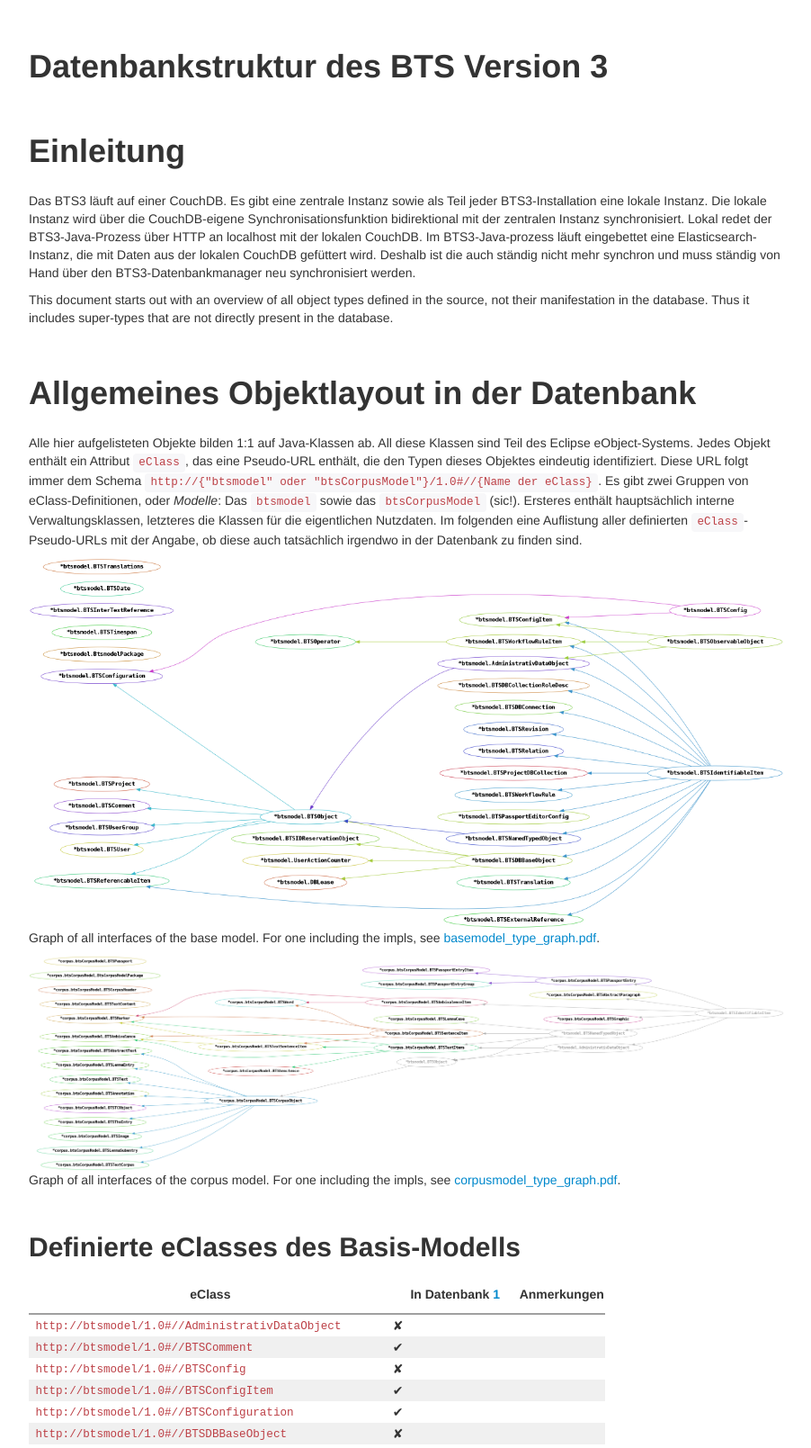
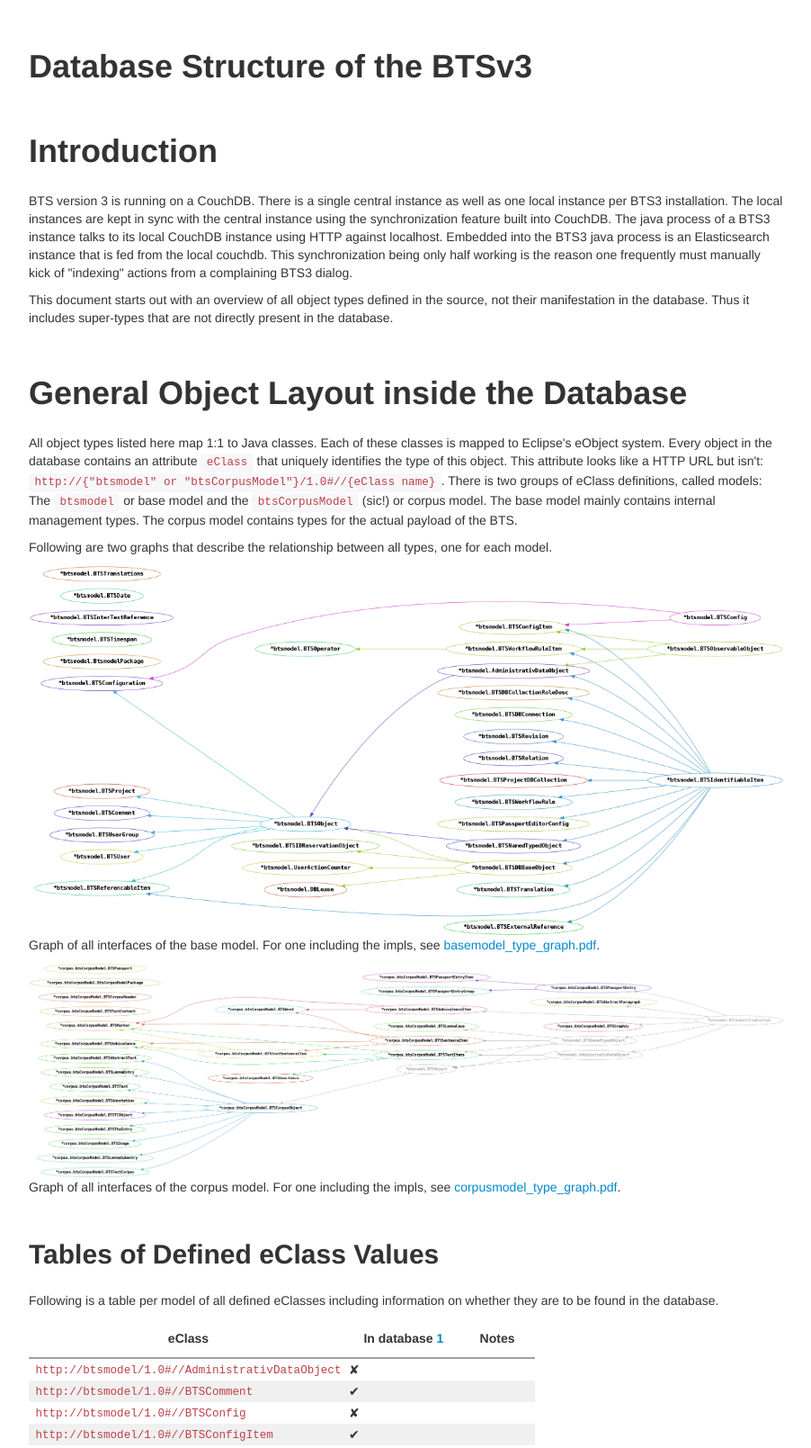
Before and after one commit to thesaurus-linguae-aegyptiae/btsdoc, a plain HTML site: page docs/db_structure_bts3.html in a window 1280 px wide. Shown: the top 1609 px of the page at 90% size, without its empty margins (188-1090 px from the left). Drawn offline with Linux system fonts and the light colour scheme.

Commit message:
Translate intro to english

```diff
--- a/docs/db_structure_bts3.html
+++ b/docs/db_structure_bts3.html
@@ -3,34 +3,34 @@
 <head>
 <meta charset="utf-8"/>
 <meta name="generator" content="Docutils 0.13.1: http://docutils.sourceforge.net/" />
-<title>Datenbankstruktur des BTS Version 3</title>
+<title>Database Structure of the BTSv3</title>
 <link rel="stylesheet" href="bootstrap.css" type="text/css" />
 <link rel="stylesheet" href="style.css" type="text/css" />
 </head>
 <body>
-<div class="document" id="datenbankstruktur-des-bts-version-3">
-<h1 class="title">Datenbankstruktur des BTS Version 3</h1>
+<div class="document" id="database-structure-of-the-btsv3">
+<h1 class="title">Database Structure of the BTSv3</h1>
 
-<div class="section" id="einleitung">
-<h1>Einleitung</h1>
-<p>Das BTS3 läuft auf einer CouchDB. Es gibt eine zentrale Instanz sowie als Teil jeder BTS3-Installation eine lokale
-Instanz. Die lokale Instanz wird über die CouchDB-eigene Synchronisationsfunktion bidirektional mit der zentralen
-Instanz synchronisiert. Lokal redet der BTS3-Java-Prozess über HTTP an localhost mit der lokalen CouchDB. Im
-BTS3-Java-prozess läuft eingebettet eine Elasticsearch-Instanz, die mit Daten aus der lokalen CouchDB gefüttert wird.
-Deshalb ist die auch ständig nicht mehr synchron und muss ständig von Hand über den BTS3-Datenbankmanager neu
-synchronisiert werden.</p>
+<div class="section" id="introduction">
+<h1>Introduction</h1>
+<p>BTS version 3 is running on a CouchDB. There is a single central instance as well as one local instance per BTS3
+installation. The local instances are kept in sync with the central instance using the synchronization feature built
+into CouchDB. The java process of a BTS3 instance talks to its local CouchDB instance using HTTP against localhost.
+Embedded into the BTS3 java process is an Elasticsearch instance that is fed from the local couchdb. This
+synchronization being only half working is the reason one frequently must manually kick of &quot;indexing&quot; actions from a
+complaining BTS3 dialog.</p>
 <p>This document starts out with an overview of all object types defined in the source, not their manifestation in the
 database. Thus it includes super-types that are not directly present in the database.</p>
 </div>
-<div class="section" id="allgemeines-objektlayout-in-der-datenbank">
-<h1>Allgemeines Objektlayout in der Datenbank</h1>
-<p>Alle hier aufgelisteten Objekte bilden 1:1 auf Java-Klassen ab. All diese Klassen sind Teil des Eclipse eObject-Systems.
-Jedes Objekt enthält ein Attribut <span class="docutils literal">eClass</span>, das eine Pseudo-URL enthält, die den Typen dieses Objektes eindeutig
-identifiziert. Diese URL folgt immer dem Schema <span class="docutils literal"><span class="pre">http://{&quot;btsmodel&quot;</span> oder <span class="pre">&quot;btsCorpusModel&quot;}/1.0#//{Name</span> der eClass}</span>.
-Es gibt zwei Gruppen von eClass-Definitionen, oder <em>Modelle</em>: Das <span class="docutils literal">btsmodel</span> sowie das <span class="docutils literal">btsCorpusModel</span> (sic!).
-Ersteres enthält hauptsächlich interne Verwaltungsklassen, letzteres die Klassen für die eigentlichen Nutzdaten. Im
-folgenden eine Auflistung aller definierten <span class="docutils literal">eClass</span>-Pseudo-URLs mit der Angabe, ob diese auch tatsächlich irgendwo in
-der Datenbank zu finden sind.</p>
+<div class="section" id="general-object-layout-inside-the-database">
+<h1>General Object Layout inside the Database</h1>
+<p>All object types listed here map 1:1 to Java classes. Each of these classes is mapped to Eclipse's eObject system. Every
+object in the database contains an attribute <span class="docutils literal">eClass</span> that uniquely identifies the type of this object. This attribute
+looks like a HTTP URL but isn't: <span class="docutils literal"><span class="pre">http://{&quot;btsmodel&quot;</span> or <span class="pre">&quot;btsCorpusModel&quot;}/1.0#//{eClass</span> name}</span>.  There is two groups
+of eClass definitions, called models: The <span class="docutils literal">btsmodel</span> or base model and the <span class="docutils literal">btsCorpusModel</span> (sic!) or corpus model.
+The base model mainly contains internal management types. The corpus model contains types for the actual payload of the
+BTS.</p>
+<p>Following are two graphs that describe the relationship between all types, one for each model.</p>
 <div class="figure">
 <a class="reference external image-reference" href="graphs/basemodel_interface_graph.pdf"><img alt="graphs/basemodel_interface_graph.png" src="graphs/basemodel_interface_graph.png" style="width: 100%;" /></a>
 <p class="caption">Graph of all interfaces of the base model. For one including the impls, see <a class="reference external" href="graphs/basemodel_type_graph.pdf">basemodel_type_graph.pdf</a>.</p>
@@ -39,8 +39,10 @@ der Datenbank zu finden sind.</p>
 <a class="reference external image-reference" href="graphs/corpusmodel_interface_graph.pdf"><img alt="graphs/corpusmodel_interface_graph.png" src="graphs/corpusmodel_interface_graph.png" style="width: 100%;" /></a>
 <p class="caption">Graph of all interfaces of the corpus model. For one including the impls, see <a class="reference external" href="graphs/corpusmodel_type_graph.pdf">corpusmodel_type_graph.pdf</a>.</p>
 </div>
-<div class="section" id="definierte-eclasses-des-basis-modells">
-<h2>Definierte eClasses des Basis-Modells</h2>
+<div class="section" id="tables-of-defined-eclass-values">
+<h2>Tables of Defined eClass Values</h2>
+<p>Following is a table per model of all defined eClasses including information on whether they are to be found in the
+database.</p>
 <table>
 <colgroup>
 <col style="width: 63%" />
@@ -49,8 +51,8 @@ der Datenbank zu finden sind.</p>
 </colgroup>
 <thead>
 <tr><th class="head"><p>eClass</p></th>
-<th class="head"><p>In Datenbank <a class="footnote-reference brackets" href="#db" id="id1">1</a></p></th>
-<th class="head"><p>Anmerkungen</p></th>
+<th class="head"><p>In database <a class="footnote-reference brackets" href="#db" id="id1">1</a></p></th>
+<th class="head"><p>Notes</p></th>
 </tr>
 </thead>
 <tbody>
@@ -192,9 +194,6 @@ der Datenbank zu finden sind.</p>
 </tr>
 </tbody>
 </table>
-</div>
-<div class="section" id="definierte-eclasses-des-corpus-modells">
-<h2>Definierte eClasses des Corpus-Modells</h2>
 <table>
 <colgroup>
 <col style="width: 63%" />
@@ -203,8 +202,8 @@ der Datenbank zu finden sind.</p>
 </colgroup>
 <thead>
 <tr><th class="head"><p>eClass</p></th>
-<th class="head"><p>In Datenbank <a class="footnote-reference brackets" href="#db" id="id4">1</a></p></th>
-<th class="head"><p>Anmerkungen</p></th>
+<th class="head"><p>In database <a class="footnote-reference brackets" href="#db" id="id4">1</a></p></th>
+<th class="head"><p>Notes</p></th>
 </tr>
 </thead>
 <tbody>
@@ -316,19 +315,23 @@ der Datenbank zu finden sind.</p>
 </table>
 <dl class="footnote brackets">
 <dt class="label" id="db"><span class="brackets">1</span><span class="fn-backref">(<a href="#id1">1</a>,<a href="#id4">2</a>)</span></dt>
-<dd><p>Ist die jeweilige eClass zwar im Modell vorhanden, aber nirgendwo in der Datenbank zu finden? Das ist z.B. bei
-rein abstrakten Basisklassen der Fall.</p>
+<dd><p>This eClass is present only in the model, not in the database. This is the case e.g. for abstract base types.</p>
 </dd>
 <dt class="label" id="implonly"><span class="brackets">2</span><span class="fn-backref">(<a href="#id2">1</a>,<a href="#id3">2</a>)</span></dt>
-<dd><p>Es ist kein separates Interface vorhanden. Die zugehörige Impl-Klasse benutzt ein generisches
-Eclipse-Interface.</p>
+<dd><p>There is no custom implementation of this eClass. The corresponding interface uses a generic
+implementation from eclipse.</p>
 </dd>
 </dl>
 </div>
 </div>
 <div class="section" id="database-types">
 <h1>Database types</h1>
-<p>There is several different databases that are used by the BTS.</p>
+<p>There are several different database types that are used by the BTS.</p>
+<div class="admonition note">
+<p class="admonition-title">Note</p>
+<p>A single CouchDB instance may contain several &quot;databases&quot;, each of which may contain a whole bunch of disparate
+&quot;documents&quot;.</p>
+</div>
 <div class="section" id="global">
 <h2>Global</h2>
 <p>These global databases are present exactly once and are common to all projects and corpora.</p>
```
Also changed, not shown: 1 other file.
